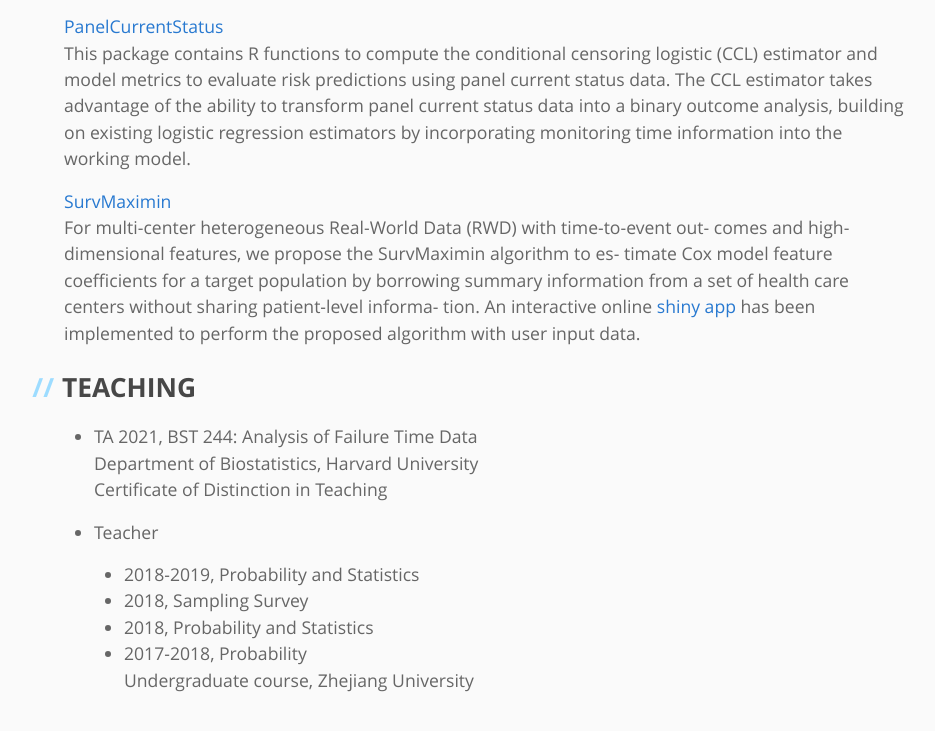
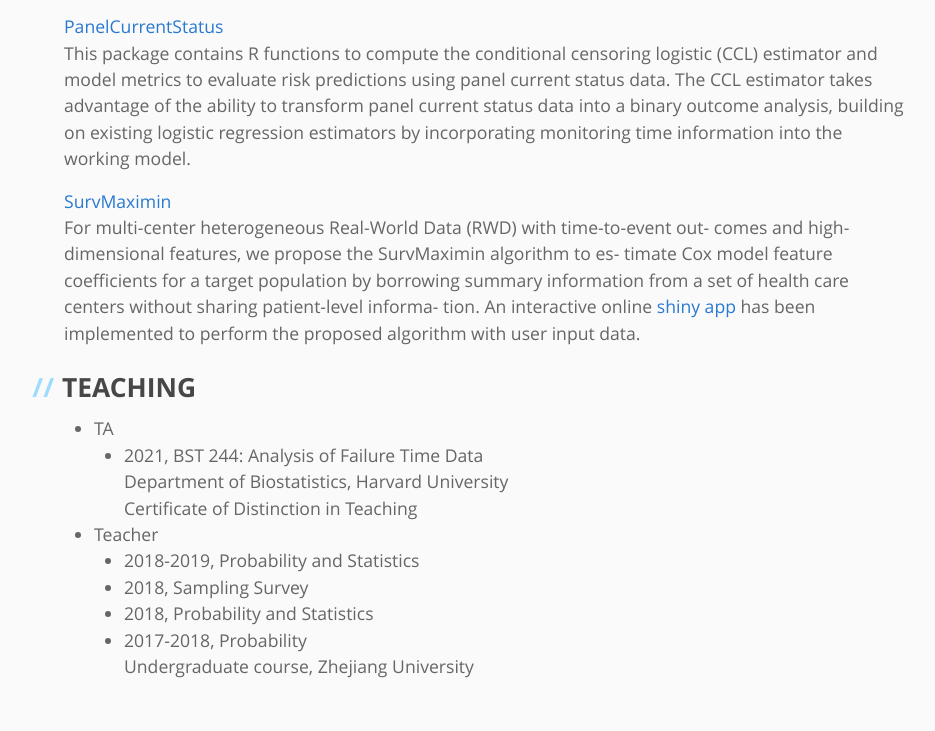
Before and after one commit to wx202/wx202.github.io, a plain HTML site: page index.html in a window 1280 px wide. Shown: the part 1207-1938 px from the top of the page, without its empty margins (156-1091 px from the left). Drawn offline with nearby package versions, Linux system fonts and the light colour scheme; some packages are replaced by stand-ins of ours.

Commit message:
Add files via upload

```diff
--- a/index.html
+++ b/index.html
@@ -132,10 +132,13 @@ input data.</p>
 <div id="teaching" class="section level2">
 <h2>TEACHING</h2>
 <ul>
-<li><p>TA 2021, BST 244: Analysis of Failure Time Data<br />
+<li>TA
+<ul>
+<li>2021, BST 244: Analysis of Failure Time Data<br />
 Department of Biostatistics, Harvard University<br />
-Certificate of Distinction in Teaching</p></li>
-<li><p>Teacher</p>
+Certificate of Distinction in Teaching</li>
+</ul></li>
+<li>Teacher
 <ul>
 <li>2018-2019, Probability and Statistics<br />
 </li>
```
